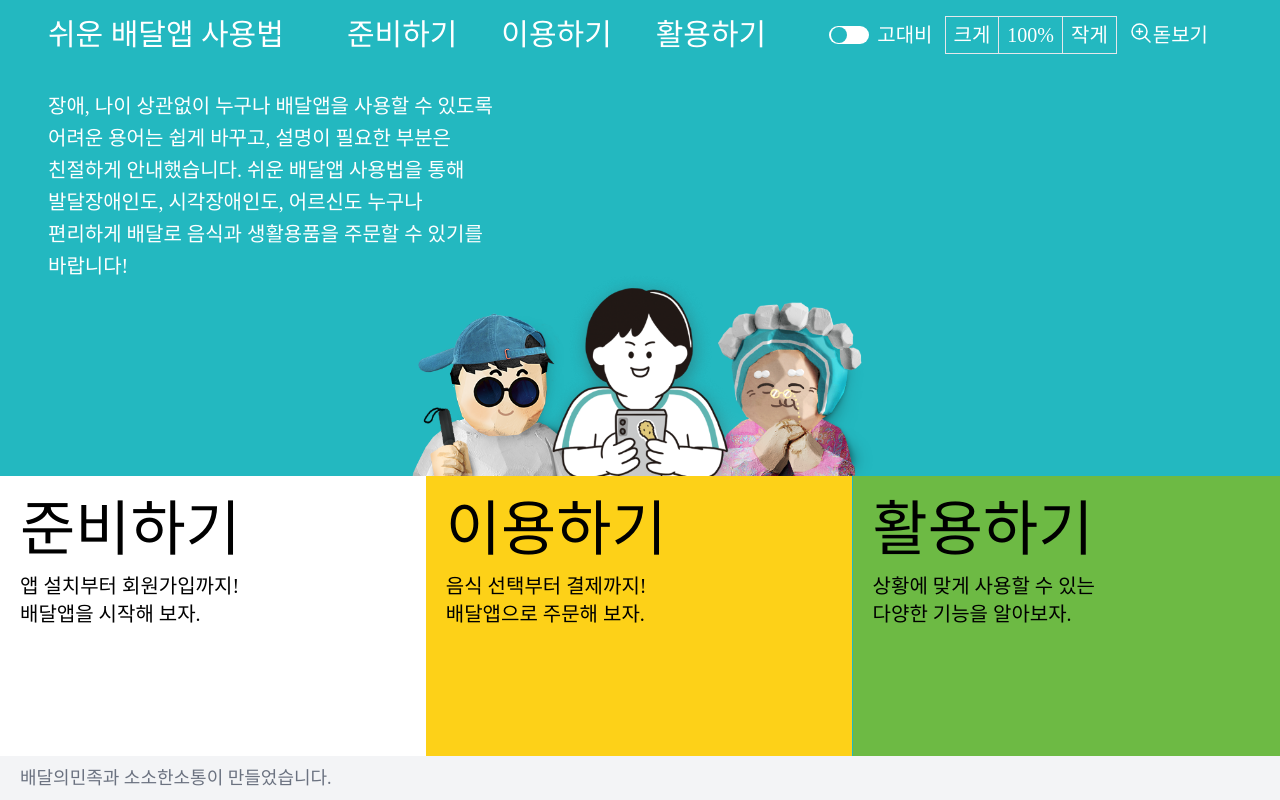
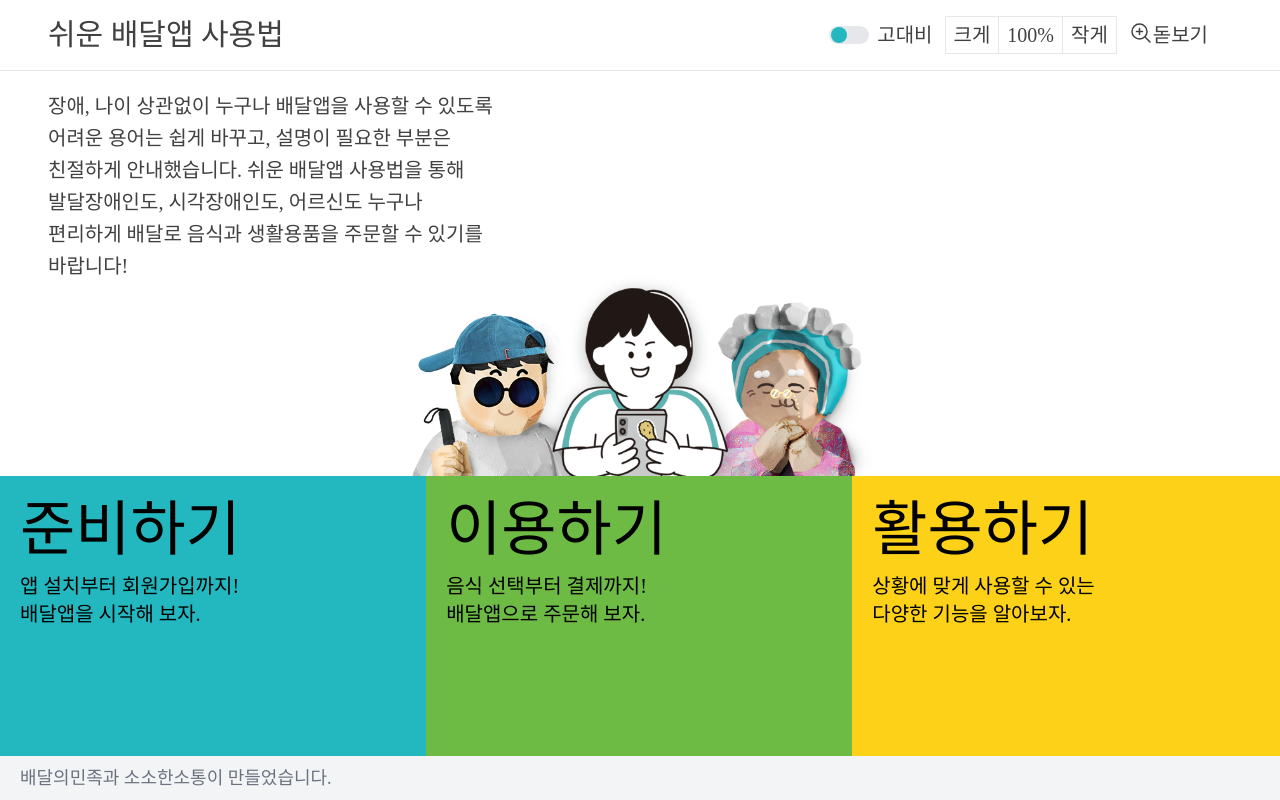
Before and after one commit to sungman5/easybaemin, a Next.js app: page / in a window 1280 px wide. Built offline with nearby package versions, Linux system fonts and the light colour scheme; a web font is replaced by a local one.

Commit message:
고대비, 현재메뉴표시 업데이트

```diff
--- a/src/app/advanced/[id]/page.js
+++ b/src/app/advanced/[id]/page.js
@@ -20,7 +20,7 @@ export default function AdvancedDetail() {
 
     return (
         <section className="leading-relaxed">
-            <h1 className="mb-4 text-2xl text-center 2xl:mb-20 md:text-4xl text-BMprimary lg:text-5xl font-hanna md:text-left lg:mb-8">{HTMLReactParser(advanced[pageId].title)}</h1>
+            <h1 className="mb-4 text-2xl text-center text-BMtertiary 2xl:mb-20 md:text-4xl lg:text-5xl font-hanna md:text-left lg:mb-8">{HTMLReactParser(advanced[pageId].title)}</h1>
             <div className="2xl:flex 2xl:gap-4 2xl:border-b 2xl:mb-16">
                 <Image className="lg:w-[640px] 2xl:w-[560px]" src={advanced[pageId].cover_img_url} width={800} height={800} alt={''} />
                 <div>
--- a/src/app/basic/[id]/page.js
+++ b/src/app/basic/[id]/page.js
@@ -16,10 +16,10 @@ export default function BasicDetail() {
     console.log(pageId)
 
     const showPage = () => {
-        if (pageId === '1') {
+        if (pageId === '0') {
             // 배달앱 용어사전
             return <Basic_id_1 />
-        } else if (pageId === '5') {
+        } else if (pageId === '4') {
             // 첫 화면 이해하기
             return <Basic_id_5 />
         }
@@ -41,7 +41,7 @@ export default function BasicDetail() {
                             basic[pageId].tutoContents.map((element) => {
                                 return (
                                     <div className="py-5 border-b last:border-b-0 md:flex md:gap-5" key={element.id}>
-                                        <Image className="w-56 mx-auto md:m-0" src={element.img} width={600} height={1060} alt="" />
+                                        <Image className="w-56 mx-auto md:m-0" src={element.img} width={600} height={1060} alt={element.alt} />
                                         <div className='lg:pt-4 lg:grow md:translate-y-4 md:flex md:gap-4'>
                                             <p className="flex items-center justify-center w-8 h-8 mx-auto mb-2 font-bold text-center rounded-full text-BMwhite md:m-0 md:mb-2 lg:mb-4 lg:m-0 bg-BMprimary">{element.id}</p>
                                             <div className='flex flex-col text-center md:text-left md:text-2xl md:items-start md:leading-normal lg:items-start lg:text-2xl lg:text-left'>{HTMLReactParser(element.desc)}</div>
--- a/src/app/globals.css
+++ b/src/app/globals.css
@@ -25,6 +25,7 @@
 @layer base{
     :root{
         --BM-primary : #23b8c0;
+        --BM-primary-100 : #f3f4f6;
         --BM-secondary : #6dba44;
         --BM-tertiary : #fdd118;
         --BM-black : #414141;
@@ -34,6 +35,7 @@
         --BM-gray : #ffffff;
         --BM-gray400 : #9ca3af;
         --BM-gray500 : #6b7280;
+        --BM-gray200 : #e5e7eb;
         --BM-line : #f1f5f9;
     }
 }
--- a/src/app/layout.js
+++ b/src/app/layout.js
@@ -38,11 +38,12 @@ export default function RootLayout({ children }) {
   const handleContrast = useCallback(() => {
     if (isContrast === false) {
       //색상을 변경한다
-      document.documentElement.style.setProperty('--BM-primary', '#000000')
+      document.documentElement.style.setProperty('--BM-primary', '#94a596')
       document.documentElement.style.setProperty('--BM-secondary', '#ffff00')
       document.documentElement.style.setProperty('--BM-tertiary', '#3ff23f')
-      document.documentElement.style.setProperty('--BM-black', '#000000')
-      document.documentElement.style.setProperty('--BM-line', '1aebff')
+      document.documentElement.style.setProperty('--BM-black', '#ffffff')
+      document.documentElement.style.setProperty('--BM-line', '#1aebff')
+      document.documentElement.style.setProperty('--BM-white', '#000000')
       document.getElementById('contrastSwitch').classList.remove('justify-start');
       document.getElementById('contrastSwitch').classList.add('justify-end');
       setIsContrast(true)
--- a/src/app/page.js
+++ b/src/app/page.js
@@ -27,21 +27,21 @@ export default function Home() {
   }, [])
 
   return (
-    <div className='relative h-full font-hanna bg-BMprimary'>
+    <div className='relative h-full font-hanna bg-BMwhite'>
       <section className='w-full p-5 lg:px-12 lg:pt-5'>
-        <p className='mb-2 max-w-md break-keep text-base font-medium leading-relaxed text-BMwhite lg:text-xl lg:leading-[160%] font-Pretendard'>
+        <p className='mb-2 max-w-md break-keep text-base font-medium leading-relaxed text-BMblack lg:text-xl lg:leading-[160%] font-Pretendard'>
             장애, 나이 상관없이 누구나 배달앱을 사용할 수 있도록 어려운 용어는 쉽게 바꾸고, 설명이 필요한 부분은 친절하게 안내했습니다. 쉬운 배달앱 사용법을 통해 발달장애인도, 시각장애인도, 어르신도 누구나 편리하게 배달로 음식과 생활용품을 주문할 수 있기를 바랍니다!
         </p>
         {/* <p className='text-BMwhite sm:text-2xl lg:text-3xl xl:text-4xl'>본 사이트는 임시 사이트입니다.</p> */}
       </section>
       <section className='absolute inset-x-0 bottom-0 overflow-hidden'>
-        <Image id='bm-character' priority={true} className="-z-40 invisible w-[300px] sm:w-[248px] mx-auto md:w-[320px] lg:w-[480px] 3xl:w-[648px] grow" src={'/assets/bm-character-2.png'} width={541} height={406} alt='' />
+        <Image id='bm-character' priority={true} className="-z-40 invisible w-[300px] sm:w-[248px] mx-auto md:w-[320px] lg:w-[480px] 3xl:w-[960px] grow" src={'/assets/bm-character-2.png'} width={541} height={406} alt='' />
         <div className='z-50 lg:flex'>
-          <Link className="block px-5 py-4 bg-BMwhite 3xl:h-96 text-BMrealblack lg:grow sm:py-6 lg:pb-32 border-BMline " href={'basic/1'}><p className='text-xl text-BMrealblack lg:text-5xl xl:text-6xl lg:mb-3'>준비하기</p><p className='hidden text-xl text-BMrealblack lg:block font-Pretendard'>앱 설치부터 회원가입까지!<br />
+          <Link className="block px-5 py-4 bg-BMprimary 3xl:h-96 text-BMrealblack lg:grow sm:py-6 lg:pb-32 border-BMline " href={'basic/0'}><p className='text-xl text-BMrealblack lg:text-5xl xl:text-6xl lg:mb-3'>준비하기</p><p className='hidden text-xl text-BMrealblack lg:block font-Pretendard'>앱 설치부터 회원가입까지!<br />
             배달앱을 시작해 보자.</p></Link>
-          <Link className="block px-5 py-4 bg-BMtertiary 3xl:h-96 text-BMrealblack lg:border-r lg:border-r-BMprimary lg:grow sm:py-6 lg:pb-32 border-BMline " href={'usage/0'}><p className='text-xl text-BMrealblack lg:text-5xl xl:text-6xl lg:mb-3'>이용하기</p><p className='hidden text-xl text-BMrealblack lg:block font-Pretendard'>음식 선택부터 결제까지!<br />
+          <Link className="block px-5 py-4 bg-BMsecondary 3xl:h-96 text-BMrealblack lg:grow sm:py-6 lg:pb-32 border-BMline " href={'usage/0'}><p className='text-xl text-BMrealblack lg:text-5xl xl:text-6xl lg:mb-3'>이용하기</p><p className='hidden text-xl text-BMrealblack lg:block font-Pretendard'>음식 선택부터 결제까지!<br />
             배달앱으로 주문해 보자.</p></Link>
-          <Link className="block px-5 py-4 bg-BMsecondary 3xl:h-96 text-BMrealblack lg:grow sm:py-6 lg:pb-32" href={'advanced/0'}><p className='text-xl text-BMrealblack lg:text-5xl xl:text-6xl lg:mb-3'>활용하기</p><p className='hidden text-xl text-BMrealblack lg:block font-Pretendard'>상황에 맞게 사용할 수 있는<br />
+          <Link className="block px-5 py-4 bg-BMtertiary 3xl:h-96 text-BMrealblack lg:grow sm:py-6 lg:pb-32" href={'advanced/0'}><p className='text-xl text-BMrealblack lg:text-5xl xl:text-6xl lg:mb-3'>활용하기</p><p className='hidden text-xl text-BMrealblack lg:block font-Pretendard'>상황에 맞게 사용할 수 있는<br />
             다양한 기능을 알아보자.</p></Link>
         </div>
       </section>
--- a/src/app/usage/[id]/page.js
+++ b/src/app/usage/[id]/page.js
@@ -22,7 +22,7 @@ export default function UsageDetail() {
 
     return (
         <section className="leading-relaxed">
-            <h1 className="mb-4 text-2xl text-center lg:text-5xl font-hanna md:text-3xl md:text-left">{usage[pageId].title}</h1>
+            <h1 className="mb-4 text-2xl text-center lg:text-5xl font-hanna md:text-3xl md:text-left text-BMsecondary">{usage[pageId].title}</h1>
             <ul>
                 {
                     usage[pageId].content.map((element) => {
--- a/src/components/asides/advanced_aside.js
+++ b/src/components/asides/advanced_aside.js
@@ -2,18 +2,26 @@
 
 import Link from "next/link";
 import { advanced } from "../../../public/datas/advanced";
+import { usePathname } from "next/navigation";
 
 
 
 export default function AdvancedAside() {
+
+    const pathname = usePathname();
+    const pageId = pathname.split('/')[pathname.split('/').length - 1]
+    console.log(pageId)
+
+
     return (
-        <aside className="hidden lg:flex lg:flex-col lg:flex-none lg:px-12 lg:w-72 lg:pt-20 lg:sticky lg:top-16">
-            <h1 className="mb-4 text-5xl font-hanna">활용하기</h1>
+        <aside className="hidden lg:flex lg:flex-col lg:flex-none lg:px-12 lg:w-96 lg:pt-20 lg:sticky lg:top-16">
+            <h1 className="mb-4 text-5xl lg:mb-12 font-hanna text-BMtertiary">활용하기</h1>
             <ul className="flex flex-col gap-1">
             {
                 advanced.map((element)=>{
+                    console.log('아이디!',element.id)
                     return(
-                        <li className="p-2 tracking-tight rounded lg:text-lg hover:bg-gray-100" key={element.id}><Link href={`/advanced/${element.id}`}>{element.title}</Link></li>
+                        <li className={pathname === `/advanced/${element.id}` ? 'p-2 tracking-tight rounded lg:text-lg lg:bg-BMprimary100 text-BMrealblack lg:font-bold' : 'p-2 tracking-tight rounded lg:text-lg hover:bg-gray-100'} key={element.id}><Link href={`/advanced/${element.id}`}>{element.title}</Link></li>
                     )
                 })
             }
--- a/src/components/asides/basic_aside.js
+++ b/src/components/asides/basic_aside.js
@@ -2,16 +2,20 @@
 
 import Link from "next/link";
 import { basic } from "../../../public/datas/basic";
+import { usePathname } from "next/navigation";
 
 export default function BasicAside() {
+    const pathname = usePathname();
+    const pageId = pathname.split('/')[pathname.split('/').length - 1]
+    console.log(pageId)
     return (
-        <aside className="hidden lg:flex lg:flex-col lg:flex-none lg:px-12 lg:w-72 lg:pt-20 lg:sticky lg:top-16">
-            <h1 className="mb-4 text-5xl lg:mb-12 font-hanna">준비하기</h1>
+        <aside className="hidden lg:flex lg:flex-col lg:flex-none lg:px-12 lg:w-96 lg:pt-20 lg:sticky lg:top-16">
+            <h1 className="mb-4 text-5xl text-BMprimary lg:mb-12 font-hanna">준비하기</h1>
             <ul className="flex flex-col gap-1">
                 {
                     basic.map((element) => {
                         return (
-                            <li className="p-2 rounded lg:text-lg hover:bg-gray-100" key={element.id}><Link href={`/basic/${element.id}`}>{element.title}</Link></li>
+                            <li className={pathname === `/basic/${element.id}` ? 'p-2 tracking-tight rounded lg:text-lg lg:bg-BMprimary100 text-BMrealblack lg:font-bold' : 'p-2 tracking-tight rounded lg:text-lg hover:bg-gray-100'} key={element.id}><Link href={`/basic/${element.id}`}>{element.title}</Link></li>
                         )
                     })
                 }
--- a/src/components/asides/usage_aside.js
+++ b/src/components/asides/usage_aside.js
@@ -2,18 +2,22 @@
 
 import Link from "next/link";
 import { usage } from "../../../public/datas/usage";
+import { usePathname } from "next/navigation";
 
 
 
 export default function UsageAside() {
+    const pathname = usePathname();
+    const pageId = pathname.split('/')[pathname.split('/').length - 1]
+    console.log(pageId)
     return (
-        <aside className="hidden lg:flex lg:flex-col lg:flex-none lg:px-12 lg:w-72 lg:pt-20 lg:sticky lg:top-16">
-            <h1 className="mb-4 text-5xl lg:mb-12 font-hanna">이용하기</h1>
+        <aside className="hidden lg:flex lg:flex-col lg:flex-none lg:px-12 lg:w-96 lg:pt-20 lg:sticky lg:top-16">
+            <h1 className="mb-4 text-5xl text-BMsecondary lg:mb-12 font-hanna">이용하기</h1>
             <ul className="flex flex-col gap-1">
                 {
                     usage.map((element) => {
                         return (
-                            <li className="p-2 rounded lg:text-lg hover:bg-gray-100" key={element.id}><Link href={`/usage/${element.id}`}>{element.title}</Link></li>
+                            <li className={pathname === `/usage/${element.id}` ? 'p-2 tracking-tight rounded lg:text-lg lg:bg-BMprimary100 text-BMrealblack lg:font-bold' : 'p-2 tracking-tight rounded lg:text-lg hover:bg-gray-100'} key={element.id}><Link href={`/usage/${element.id}`}>{element.title}</Link></li>
                         )
                     })
                 }
--- a/src/components/header.js
+++ b/src/components/header.js
@@ -18,7 +18,10 @@ import html2canvas from "html2canvas";
 export default function Header({ increaseZoom, decreaseZoom, handleContrast, zoomInit, getScreenShot, zoom }) {
     //open-menu
     const pathname = usePathname();
+    const pageId = pathname.split('/')[pathname.split('/').length - 1]
+    const pageCat = pathname.split('/')[pathname.split('/').length - 2]
     console.log(pathname)
+    console.log('cat', pageCat)
     const [isNavOpen, setIsNavOpen] = useState(false);
     const openNav = () => {
         // isNavOpen === false ?
@@ -32,20 +35,23 @@ export default function Header({ increaseZoom, decreaseZoom, handleContrast, zoo
     }
 
     return (
+        // : "fixed top-0 left-0 right-0 z-10 flex items-center justify-between px-5 py-4 text-BMblack bg-BMwhite lg:bg-BMwhite lg:text-BMblack lg:px-12 border-b"
         <>
-            <header className={pathname === '/' ? "fixed top-0 left-0 right-0 z-10 flex items-center justify-between px-5 py-4 text-black bg-BMwhite lg:bg-BMprimary lg:text-BMwhite lg:px-12" : "fixed top-0 left-0 right-0 z-10 flex items-center justify-between px-5 py-4 text-black bg-BMwhite lg:bg-BMwhite lg:text-BMblack lg:px-12 border-b"}>
+            <header className="fixed top-0 left-0 right-0 z-10 flex items-center justify-between px-5 py-4 border-b text-BMblack bg-BMwhite lg:px-12">
                 <h1 className="text-lg sm:text-3xl font-hanna" tabIndex={1} aria-label="로고" aria-roledescription="클릭시 메인화면으로 이동."><Link role="logo" href={'/'}>쉬운 배달앱 사용법</Link></h1>
+                {
+                pathname === '/' ? '' :
                 <nav className="justify-center hidden text-xl grow font-hanna lg:flex">
                     <ul className="flex xl:gap-5">
-                        <li><Link className={pathname === '/' ? "px-3 py-2 hover:bg-BMblack hover:rounded xl:text-3xl" : "px-3 py-2 hover:bg-gray-200 hover:rounded xl:text-3xl"} href={'basic/1'}>준비하기</Link></li>
-                        <li><Link className={pathname === '/' ? "px-3 py-2 hover:bg-BMblack hover:rounded xl:text-3xl" : "px-3 py-2 hover:bg-gray-200 hover:rounded xl:text-3xl"} href={'usage/0'}>이용하기</Link></li>
-                        <li><Link className={pathname === '/' ? "px-3 py-2 hover:bg-BMblack hover:rounded xl:text-3xl" : "px-3 py-2 hover:bg-gray-200 hover:rounded xl:text-3xl"} href={'advanced/0'}>활용하기</Link></li>
+                        <li><Link className={pageCat === 'basic' ? "px-3 py-2 bg-BMblack text-BMwhite hover:bg-BMblack hover:rounded xl:text-3xl" : "px-3 py-2 hover:bg-gray-200 hover:rounded xl:text-3xl"} href={'basic/0'}>준비하기</Link></li>
+                                <li><Link className={pageCat === 'usage' ? "bg-BMblack text-BMwhite px-3 py-2 hover:bg-BMblack hover:rounded xl:text-3xl" : "px-3 py-2 hover:bg-gray-200 hover:rounded xl:text-3xl"} href={'usage/0'}>이용하기</Link></li>
+                                <li><Link className={pageCat === 'advanced' ? "bg-BMblack text-BMwhite px-3 py-2 hover:bg-BMblack hover:rounded xl:text-3xl" : "px-3 py-2 hover:bg-gray-200 hover:rounded xl:text-3xl"} href={'advanced/0'}>활용하기</Link></li>
                     </ul>
-                </nav>
+                </nav>}
                 <div className="flex items-center font-hanna xl:text-xl">
                     <div className="items-center hidden gap-3 lg:flex ">
                         <div>
-                            <button onClick={handleContrast} className="flex items-center gap-2"><div id="contrastSwitch" className="h-[18px] rounded-full bg-BMwhite flex items-center justify-start p-[2px] w-[40px]"><span className="w-[16px] rounded-full bg-BMprimary h-[16px] block"></span></div>고대비</button>
+                            <button onClick={handleContrast} className="flex items-center gap-2"><div id="contrastSwitch" className="h-[18px] rounded-full bg-BMgray200 flex items-center justify-start p-[2px] w-[40px]"><span className="w-[16px] rounded-full bg-BMprimary h-[16px] block"></span></div>고대비</button>
                         </div>
                         <div className="">
                             <button onClick={increaseZoom} className="px-2 py-1 border border-r-0">크게</button>
@@ -54,7 +60,7 @@ export default function Header({ increaseZoom, decreaseZoom, handleContrast, zoo
                         </div>
 
                         {/* 돋보기 아이콘 */}
-                        {/* <button className="flex" onClick={getScreenShot}>                         */}
+                        {/* <button className="flex" onClick={getScreenShot}>*/}
                         <button className="flex" onClick={''}>
                             <svg aria-label="돋보기 magnifier" xmlns="http://www.w3.org/2000/svg" fill="none" viewBox="0 0 24 24" strokeWidth={1.5} stroke="currentColor" className="w-6 h-6">
                                 <path strokeLinecap="round" strokeLinejoin="round" d="M21 21l-5.197-5.197m0 0A7.5 7.5 0 105.196 5.196a7.5 7.5 0 0010.607 10.607zM10.5 7.5v6m3-3h-6" />
@@ -66,7 +72,7 @@ export default function Header({ increaseZoom, decreaseZoom, handleContrast, zoo
                     </div>
 
                     {/* 메뉴 아이콘 */}
-                    <button onClick={openNav} role="button" aria-expanded={isNavOpen} className="relative w-6 h-6" aria-label="메뉴" aria-roledescription="클릭시 다른 항목으로 이동 가능한 목록 열림">
+                    <button onClick={openNav} aria-hidden={isNavOpen} role="button" aria-expanded={isNavOpen} className="relative w-6 h-6" aria-label="메뉴" aria-roledescription="클릭시 다른 항목으로 이동 가능한 목록 열림">
                         {/* <span className="absolute flex items-center justify-between inset-0 text-[5px] bg-green-500">메뉴</span> */}
                         <svg xmlns="http://www.w3.org/2000/svg" fill="none" viewBox="0 0 24 24" strokeWidth={1.5} stroke="currentColor" className="absolute inset-0 z-10 w-6 h-6 stroke-2 lg:hidden">
                             <path strokeLinecap="round" strokeLinejoin="round" d="M3.75 5.25h16.5m-16.5 4.5h16.5m-16.5 4.5h16.5m-16.5 4.5h16.5" />
@@ -77,24 +83,25 @@ export default function Header({ increaseZoom, decreaseZoom, handleContrast, zoo
                 <nav aria-hidden={!isNavOpen} id="mobile-menu" className="fixed inset-0 z-50 flex flex-col items-end px-5 py-1 overflow-y-auto translate-x-full bg-BMwhite l-100 lg:hidden">
                     <div className="flex items-center justify-between w-full pb-5 text-xl border-b font-hanna">
                         <h1 className="pt-3">메뉴</h1>
-                        <button aria-label="닫기 버튼">
-                            <svg xmlns="http://www.w3.org/2000/svg" fill="none" onClick={openNav} viewBox="0 0 24 24" strokeWidth={1.5} stroke="currentColor" className="block w-6 h-6 p-0">
+                        <button onClick={openNav} aria-hidden={!isNavOpen} aria-label="닫기 버튼">
+                            <svg xmlns="http://www.w3.org/2000/svg" fill="none"viewBox="0 0 24 24" strokeWidth={1.5} stroke="currentColor" className="block w-6 h-6 p-0">
                                 <path strokeLinecap="round" strokeLinejoin="round" d="M6 18L18 6M6 6l12 12" />
                             </svg>
                         </button>
                     </div>
                     <ul className="w-full h-full text-2xl font-hanna">
+                        <li aria-current="page">홈</li>
                         <li className="py-5 border-b">
                             <div className="flex justify-between mb-3">
                                 <h2 className="text-BMprimary" >준비하기</h2>
                             </div>
                             <ol className="flex flex-col text-base font-Pretendard">
                                 {/* <li><Link onClick={openNav} className="block py-1 pt-0 font-medium border-BMprimary text-BMblack" href={'basic/1'}>쉬운 배달앱 사용법</Link></li> */}
-                                <li><Link onClick={openNav} className="block py-1 font-medium border-BMprimary text-BMblack" href={'basic/1'}>배달앱 용어사전</Link></li>
-                                <li><Link onClick={openNav} className="block py-1 font-medium border-BMprimary text-BMblack" href={'basic/2'}>배달앱 설치하기</Link></li>
-                                <li><Link onClick={openNav} className="block py-1 font-medium border-BMprimary text-BMblack" href={'basic/3'}>주소 설정하기</Link></li>
-                                <li><Link onClick={openNav} className="block py-1 font-medium border-BMprimary text-BMblack" href={'basic/4'}>회원가입 하기</Link></li>
-                                <li><Link onClick={openNav} className="block py-1 pb-0 font-medium border-BMprimary text-BMblack" href={'basic/5'}>첫 화면 이해하기</Link></li>
+                                <li><Link onClick={openNav} className="block py-1 font-medium border-BMprimary text-BMblack" aria-selected="false" href={'basic/0'}>배달앱 용어사전</Link></li>
+                                <li><Link onClick={openNav} className="block py-1 font-medium border-BMprimary text-BMblack" href={'basic/1'}>배달앱 설치하기</Link></li>
+                                <li><Link onClick={openNav} className="block py-1 font-medium border-BMprimary text-BMblack" href={'basic/2'}>주소 설정하기</Link></li>
+                                <li><Link onClick={openNav} className="block py-1 font-medium border-BMprimary text-BMblack" href={'basic/3'}>회원가입 하기</Link></li>
+                                <li><Link onClick={openNav} className="block py-1 pb-0 font-medium border-BMprimary text-BMblack" href={'basic/4'}>첫 화면 이해하기</Link></li>
                             </ol>
                         </li>
                         <li className="py-3 border-b">
--- a/tailwind.config.js
+++ b/tailwind.config.js
@@ -14,6 +14,7 @@ module.exports = {
       },
       colors: {
         'BMprimary': 'var(--BM-primary)',
+        'BMprimary100': 'var(--BM-primary-100)',
         'BMblack': 'var(--BM-black)',
         'BMsecondary': 'var(--BM-secondary)',
         'BMtertiary': 'var(--BM-tertiary)',
@@ -21,6 +22,7 @@ module.exports = {
         'BMwhite': 'var(--BM-white)',
         'BMgray500': 'var(--BM-gray500)',
         'BMgray400': 'var(--BM-gray400)',
+        'BMgray200': 'var(--BM-gray200)',
         'BMline': 'var(--BM-line)',
         'BMrealblack': 'var(--BM-realblack)',
       },
```
Also changed, not shown: public/datas/basic.js (+5 -5 lines).
